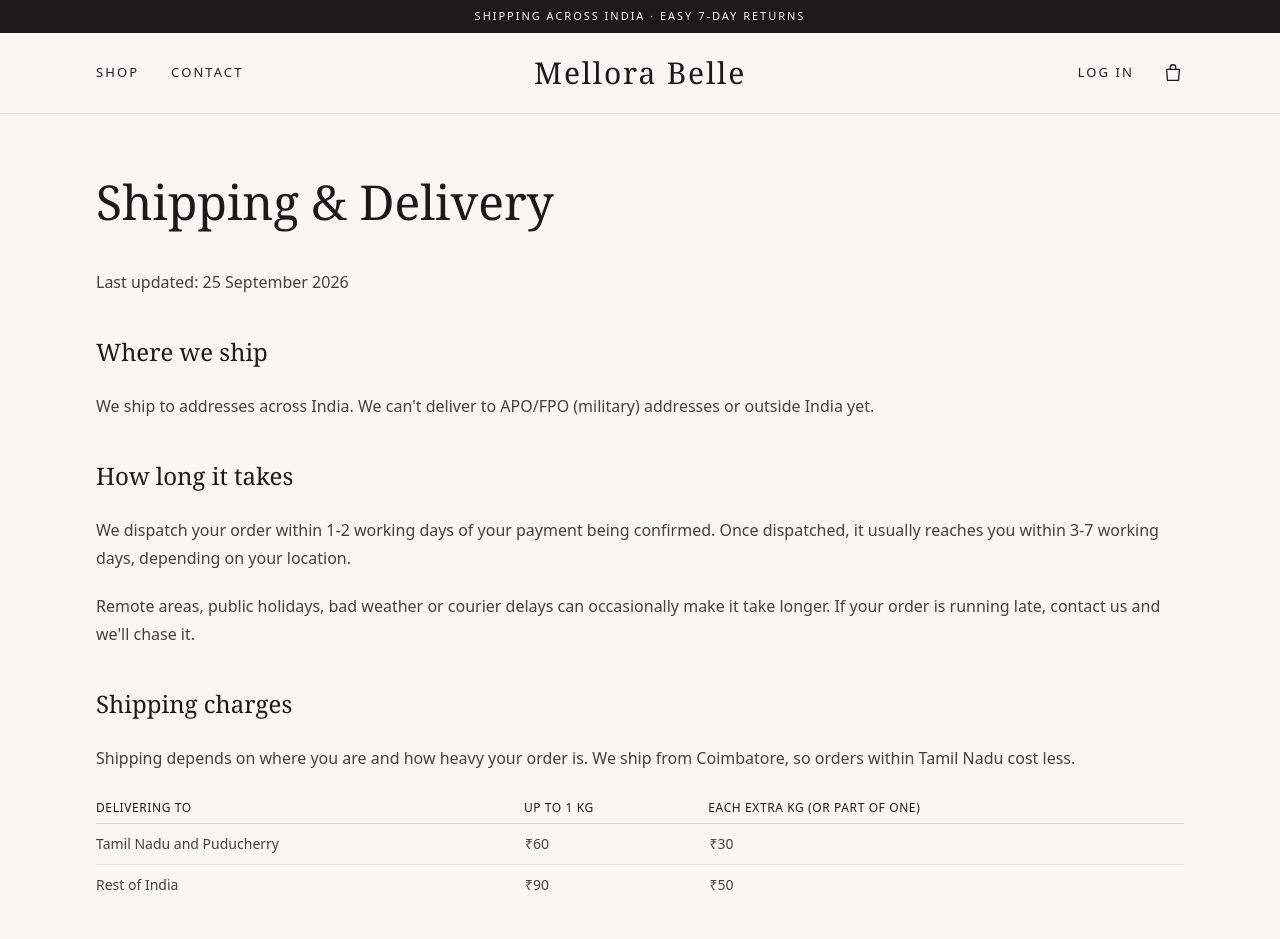
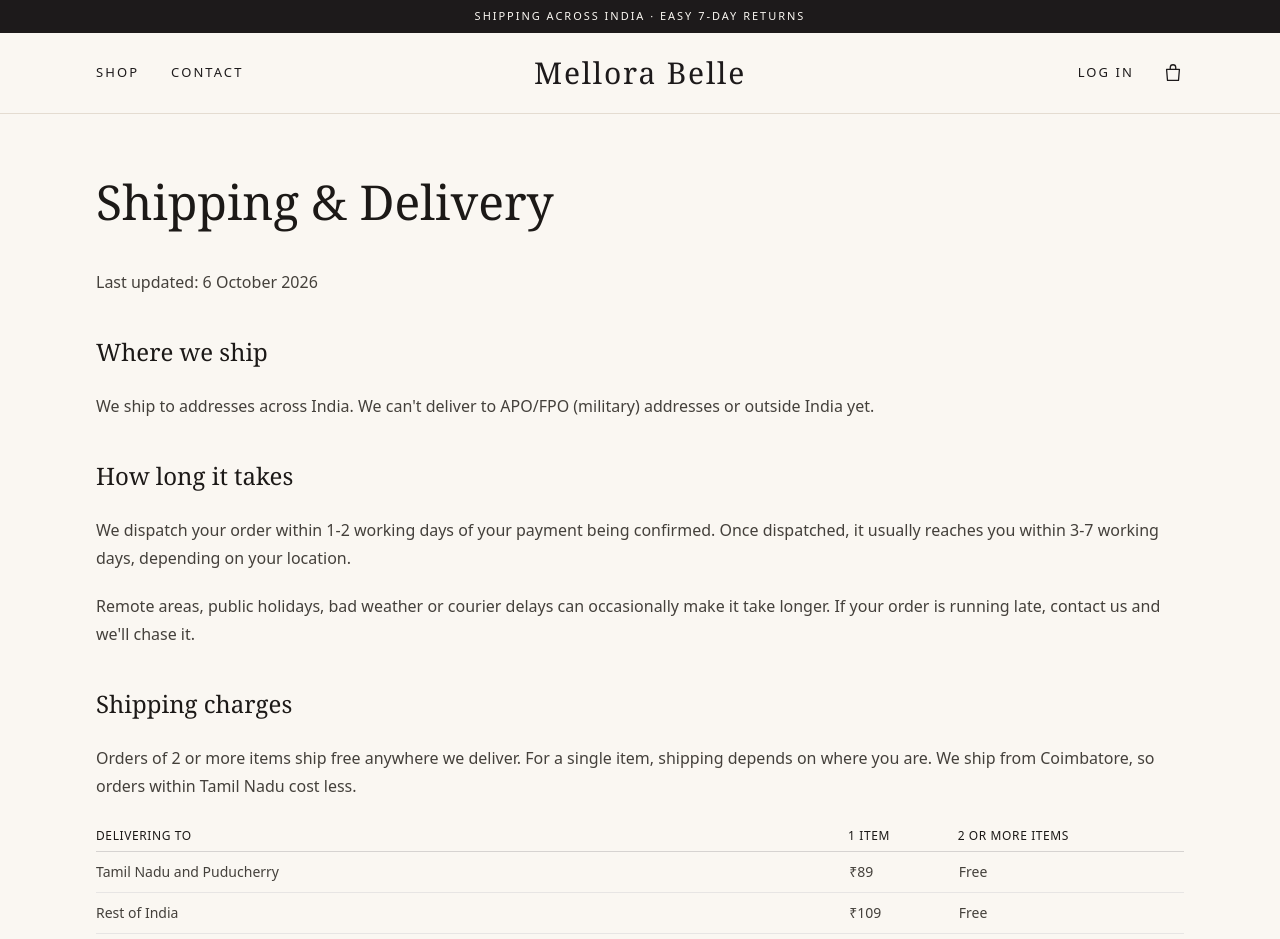
Before and after one commit to habul17/mellora-belle, a React (Vite) app in the folder frontend/: page /shipping in a window 1280 px wide. Shown: the top 939 px of the page. Built offline with nearby package versions, Linux system fonts and the light colour scheme; no server answers.

Commit message:
Free shipping on 2 or more items

```diff
--- a/frontend/src/lib/business.ts
+++ b/frontend/src/lib/business.ts
@@ -18,7 +18,7 @@
         name: "Marteena Jency Vincent",
         designation: "Grievance Officer",
     },
-    policiesUpdated: "25 September 2026",
+    policiesUpdated: "6 October 2026",
     // Shown on every product page: the Consumer Protection (E-Commerce) Rules
     // 2020 ask sellers to state it. To confirm with the owner.
     countryOfOrigin: "India",
@@ -27,13 +27,16 @@
 export const shipping = {
     dispatchDays: "1-2 working days",
     deliveryDays: "3-7 working days",
-    // Rupees: the first kilo, then each extra kilo or part of one. For display
-    // only. Checkout charges SHIPPING_RATES in backend/src/lib/shipping.ts,
-    // so change both together.
+    // Rupees per order with a single item; orders of freeFromItems or more
+    // ship free. For display only. Checkout charges SHIPPING_RATES and
+    // FREE_SHIPPING_FROM_ITEMS in backend/src/lib/shipping.ts, so change both
+    // together.
     rates: {
-        tamilNadu: { firstKg: 60, perExtraKg: 30 },
-        restOfIndia: { firstKg: 90, perExtraKg: 50 },
+        tamilNadu: 89,
+        restOfIndia: 109,
+        remote: 149,
     },
+    freeFromItems: 2,
 };
 
 export const returns = {
--- a/frontend/src/pages/Cart.tsx
+++ b/frontend/src/pages/Cart.tsx
@@ -151,6 +151,7 @@
 
     const subtotal = lines.reduce((sum, line) => sum + line.price * line.quantity, 0);
     const itemCount = lines.reduce((sum, line) => sum + line.quantity, 0);
+    const freeShipping = itemCount >= shipping.freeFromItems;
     const blocked = lines.some((line) => line.problem);
 
     return (
@@ -215,14 +216,22 @@
                                 <dt>Subtotal ({itemCount} {itemCount === 1 ? "item" : "items"})</dt>
                                 <dd>{formatPrice(subtotal)}</dd>
                             </div>
-                            <div className="flex justify-between text-muted">
-                                <dt>Shipping</dt>
-                                <dd>At checkout</dd>
-                            </div>
+                            {freeShipping ? (
+                                <div className="flex justify-between">
+                                    <dt>Shipping</dt>
+                                    <dd>Free</dd>
+                                </div>
+                            ) : (
+                                <div className="flex justify-between text-muted">
+                                    <dt>Shipping</dt>
+                                    <dd>At checkout</dd>
+                                </div>
+                            )}
                         </dl>
                         <p className="mt-4 border-t border-stone pt-4 text-xs leading-relaxed text-muted">
-                            Shipping is worked out from your pincode: from {formatPrice(shipping.rates.tamilNadu.firstKg)} in
-                            Tamil Nadu and {formatPrice(shipping.rates.restOfIndia.firstKg)} for the rest of India.
+                            {freeShipping
+                                ? `Free shipping on orders of ${shipping.freeFromItems} or more items.`
+                                : `Add one more item for free shipping. For a single item, shipping is ${formatPrice(shipping.rates.tamilNadu)} in Tamil Nadu and ${formatPrice(shipping.rates.restOfIndia)} for most of India.`}
                         </p>
                         {blocked ? (
                             <>
--- a/frontend/src/pages/Checkout.tsx
+++ b/frontend/src/pages/Checkout.tsx
@@ -11,7 +11,7 @@
 import { trackBeginCheckout, trackPurchase } from "../lib/analytics"
 import type { TrackedItem } from "../lib/analytics"
 import type { OrderView } from "../lib/orders"
-import { returns } from "../lib/business"
+import { returns, shipping } from "../lib/business"
 import { inputClass, linkClass } from "../lib/styles"
 import { Button, ButtonLink, Container, EmptyState, ErrorState, Field, Notice, PageHeader, PageLoading, Spinner } from "../components/ui"
 import { MergeNotice } from "../components/MergeNotice"
@@ -396,6 +396,7 @@
 
 function OrderSummary({ lines, order }: { lines: SummaryLine[]; order: Order | null }) {
     const subtotal = order?.subtotal ?? lines.reduce((sum, line) => sum + line.price * line.quantity, 0);
+    const freeShipping = lines.reduce((sum, line) => sum + line.quantity, 0) >= shipping.freeFromItems;
 
     return (
         <>
@@ -426,8 +427,8 @@
                 </div>
                 <div className="flex justify-between">
                     <dt>Shipping</dt>
-                    <dd className={order ? "" : "text-muted"}>
-                        {order ? (order.shippingCost ? formatPrice(order.shippingCost) : "Free") : "Next step"}
+                    <dd className={order || freeShipping ? "" : "text-muted"}>
+                        {order ? (order.shippingCost ? formatPrice(order.shippingCost) : "Free") : freeShipping ? "Free" : "Next step"}
                     </dd>
                 </div>
                 {order && (
--- a/frontend/src/pages/Home.tsx
+++ b/frontend/src/pages/Home.tsx
@@ -19,7 +19,7 @@
 const STORY_PHOTO = `${PHOTO}/v1787977591/IMG_6692.jpg`;
 
 const PROMISES = [
-    { Icon: TruckIcon, title: "Ships across India", text: `Dispatched within ${shipping.dispatchDays}.` },
+    { Icon: TruckIcon, title: "Ships across India", text: `Free shipping on ${shipping.freeFromItems} or more items. Dispatched within ${shipping.dispatchDays}.` },
     { Icon: ReturnIcon, title: "Easy returns", text: `Ask for a return within ${returns.returnWindowDays} days of delivery.` },
     { Icon: LockIcon, title: "Secure payment", text: "UPI, cards and netbanking through Razorpay." },
     { Icon: ChatIcon, title: "Here to help", text: "Email or call us, and a real person answers." },
--- a/frontend/src/pages/ProductDetail.tsx
+++ b/frontend/src/pages/ProductDetail.tsx
@@ -141,7 +141,7 @@
                             )}
                         </p>
                         <p className="mt-2 text-sm text-muted">
-                            Shipping is worked out at checkout. <Link to="/shipping" className={linkClass}>See rates</Link>
+                            Free shipping on {shipping.freeFromItems} or more items. <Link to="/shipping" className={linkClass}>See rates</Link>
                         </p>
 
                         {colours.length > 0 && (
@@ -194,9 +194,10 @@
                             <Details title="Delivery">
                                 <p>
                                     We dispatch within {shipping.dispatchDays}, and it usually reaches you
-                                    within {shipping.deliveryDays} after that. Shipping starts at
-                                    {" "}{formatPrice(shipping.rates.tamilNadu.firstKg)} in Tamil Nadu
-                                    and {formatPrice(shipping.rates.restOfIndia.firstKg)} for the rest of India.
+                                    within {shipping.deliveryDays} after that. Orders of {shipping.freeFromItems} or
+                                    more items ship free. For a single item, shipping is
+                                    {" "}{formatPrice(shipping.rates.tamilNadu)} in Tamil Nadu
+                                    and {formatPrice(shipping.rates.restOfIndia)} for most of India.
                                     {" "}<Link to="/shipping" className={linkClass}>Shipping policy</Link>
                                 </p>
                             </Details>
--- a/frontend/src/pages/policies/Pricing.tsx
+++ b/frontend/src/pages/policies/Pricing.tsx
@@ -1,5 +1,5 @@
 import { Link } from "react-router-dom";
-import { business } from "../../lib/business";
+import { business, shipping } from "../../lib/business";
 import PolicyPage from "../../components/PolicyPage";
 
 function Pricing() {
@@ -27,8 +27,9 @@
             <section>
                 <h2>What you pay</h2>
                 <p>
-                    You pay the product price plus shipping, which depends on your pincode and
-                    your order's weight (see <Link to="/shipping">Shipping &amp; Delivery</Link>).
+                    You pay the product price plus shipping. Orders of {shipping.freeFromItems} or
+                    more items ship free; for a single item, shipping depends on your pincode
+                    (see <Link to="/shipping">Shipping &amp; Delivery</Link>).
                     Your checkout page shows the full total before you pay. There are no hidden
                     charges.
                 </p>
--- a/frontend/src/pages/policies/Shipping.tsx
+++ b/frontend/src/pages/policies/Shipping.tsx
@@ -32,23 +32,29 @@
             <section>
                 <h2>Shipping charges</h2>
                 <p>
-                    Shipping depends on where you are and how heavy your order is. We ship from
-                    Coimbatore, so orders within Tamil Nadu cost less.
+                    Orders of {shipping.freeFromItems} or more items ship free anywhere we deliver.
+                    For a single item, shipping depends on where you are. We ship from Coimbatore,
+                    so orders within Tamil Nadu cost less.
                 </p>
                 <table>
                     <thead>
-                        <tr><th>Delivering to</th><th>Up to 1 kg</th><th>Each extra kg (or part of one)</th></tr>
+                        <tr><th>Delivering to</th><th>1 item</th><th>{shipping.freeFromItems} or more items</th></tr>
                     </thead>
                     <tbody>
                         <tr>
                             <td>Tamil Nadu and Puducherry</td>
-                            <td>₹{shipping.rates.tamilNadu.firstKg}</td>
-                            <td>₹{shipping.rates.tamilNadu.perExtraKg}</td>
+                            <td>₹{shipping.rates.tamilNadu}</td>
+                            <td>Free</td>
                         </tr>
                         <tr>
                             <td>Rest of India</td>
-                            <td>₹{shipping.rates.restOfIndia.firstKg}</td>
-                            <td>₹{shipping.rates.restOfIndia.perExtraKg}</td>
+                            <td>₹{shipping.rates.restOfIndia}</td>
+                            <td>Free</td>
+                        </tr>
+                        <tr>
+                            <td>North-East states, Sikkim, Jammu &amp; Kashmir and Ladakh</td>
+                            <td>₹{shipping.rates.remote}</td>
+                            <td>Free</td>
                         </tr>
                     </tbody>
                 </table>
```
Also changed, not shown: 2 other files (tests, documents, lock files or other folders).
